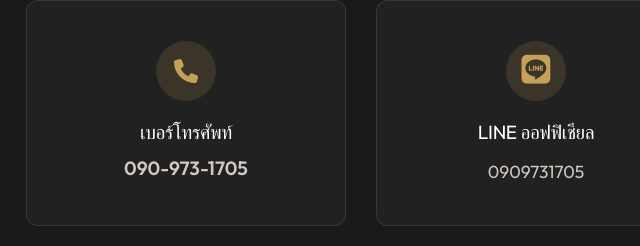
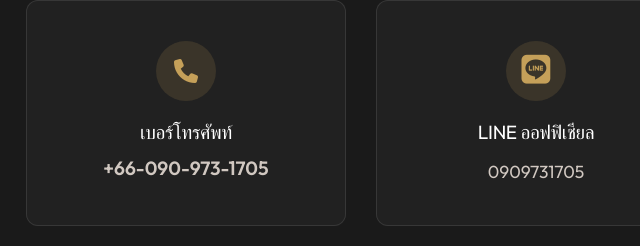
Before and after one commit to netfirms/property-selling-website, a website: page asset/properties/land/land_hua-hin-1/index.html in a window 1280 px wide. Shown: the part 9943-10189 px from the top of the page, 454-1094 px from the left. Drawn offline with nearby package versions, Linux system fonts and the light colour scheme.

Commit message:
fix: update phone number format for better international readability

```diff
--- a/asset/properties/land/land_hua-hin-1/index.html
+++ b/asset/properties/land/land_hua-hin-1/index.html
@@ -1096,7 +1096,7 @@
               <i class="fas fa-phone"></i>
             </div>
             <h4 style="color: #fff; margin-bottom: 10px; font-size: 1.2rem;" data-i18n="contact_col_phone">Phone</h4>
-            <a href="tel:+66909731705" style="color: var(--primary-color); text-decoration: none; font-size: 1.2rem; font-weight: 600;">090-973-1705</a>
+            <a href="tel:+66909731705" style="color: var(--primary-color); text-decoration: none; font-size: 1.2rem; font-weight: 600;">+66-090-973-1705</a>
           </div>
 
           <div class="contact-card scroll-reveal delay-2" style="background: rgba(255,255,255,0.03); border: 1px solid rgba(255,255,255,0.1); border-radius: 12px; padding: 40px 30px; width: 100%; max-width: 320px;">
```
